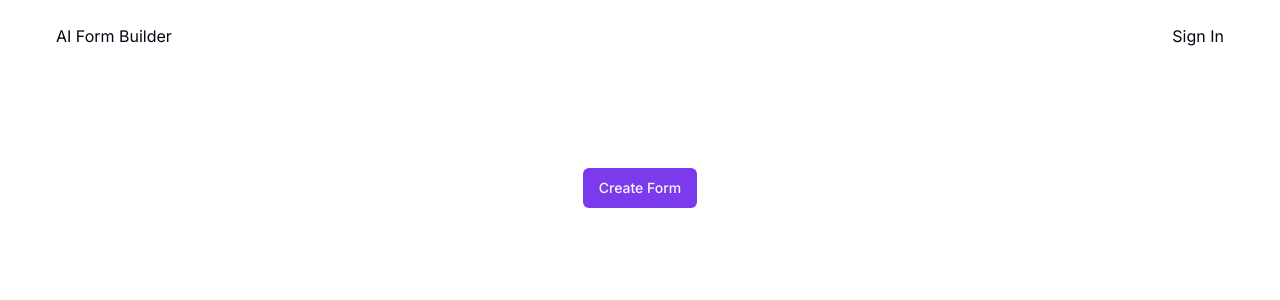
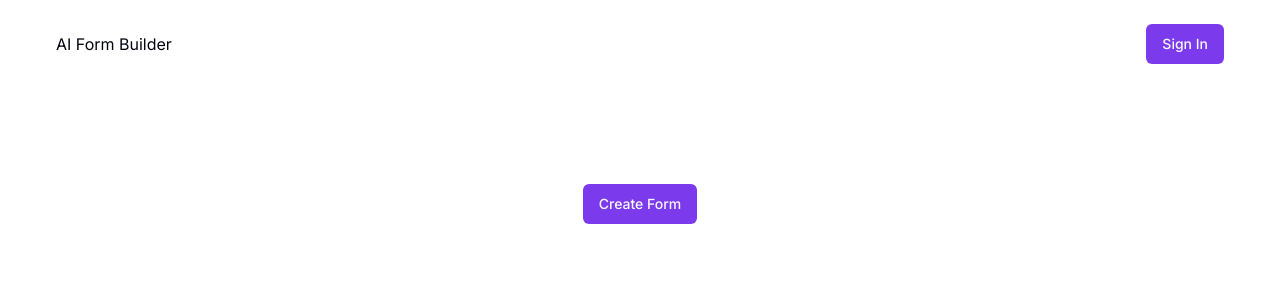
Before and after one commit to adityatyagi/nextjs-projects, a Next.js app in the folder ai-form-builder/: page / in a window 1280 px wide. Shown: the top 300 px of the page. Built offline with nearby package versions, Linux system fonts and the light colour scheme; no server answers.

Commit message:
styling to sign in and signout

```diff
--- a/ai-form-builder/app/form-generator/index.tsx
+++ b/ai-form-builder/app/form-generator/index.tsx
@@ -40,7 +40,6 @@ const FormGenerator = (props: Props) => {
       // if the form is successfully generated, close the modal
       setOpen(false);
     }
-    console.log(state);
   }, [state.message]);
 
   // opens the dialog
--- a/ai-form-builder/components/ui/header.tsx
+++ b/ai-form-builder/components/ui/header.tsx
@@ -1,6 +1,7 @@
 import React from "react";
 import { auth } from "@/auth";
 import Link from "next/link";
+import { Button } from "./button";
 
 type Props = {};
 
@@ -8,7 +9,7 @@ const Header = async (props: Props) => {
   const session = await auth();
   return (
     <header className="container">
-      <nav className="flex justify-between p-6">
+      <nav className="flex justify-between p-6 items-center">
         {/* left */}
         <div>
           <h3>AI Form Builder</h3>
@@ -17,12 +18,16 @@ const Header = async (props: Props) => {
 
         <div>
           {session?.user ? (
-            <div className="flex gap-6">
+            <div className="flex gap-6 items-center">
               <p>{session.user.name}</p>
-              <Link href="/api/auth/signout">Sign Out</Link>
+              <Link href="/api/auth/signout">
+                <Button>Sign Out</Button>
+              </Link>
             </div>
           ) : (
-            <Link href="/api/auth/signin">Sign In</Link>
+            <Link href="/api/auth/signin">
+              <Button>Sign In</Button>
+            </Link>
           )}
         </div>
       </nav>
```
